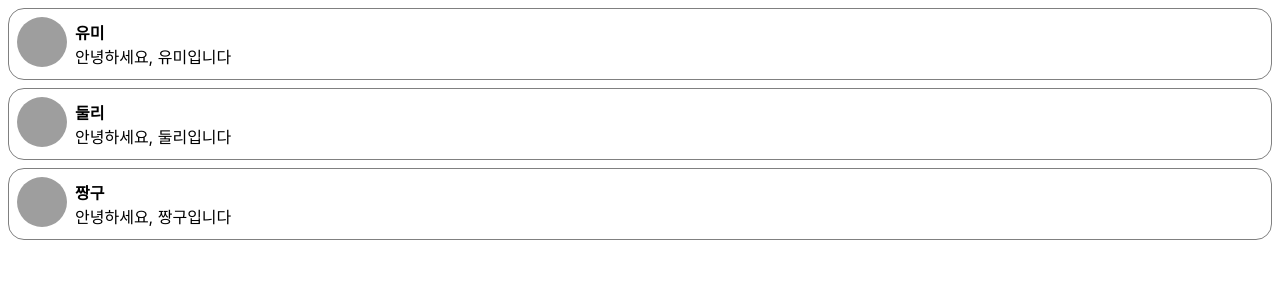
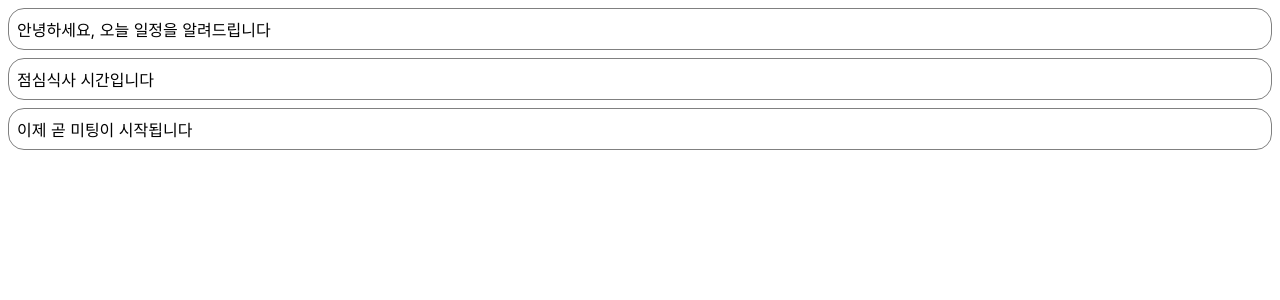
Before and after one commit to YuumiNam/reactStudy, a React (Create React App) app in the folder 예제/my-app/: page / in a window 1280 px wide. Shown: the top 300 px of the page. Built offline with nearby package versions, Linux system fonts and the light colour scheme; grey boxes are pictures that could not be loaded.

Commit message:
react #06

```diff
--- a/예제/my-app/src/ex06/Notification.jsx
+++ b/예제/my-app/src/ex06/Notification.jsx
@@ -6,7 +6,7 @@ const styles = {
         padding: 8,
         display: "flex",
         flexDirection: "row",
-        border: "1px, solid grey",
+        border: "1px solid grey",
         borderRadius: 16,
     },
     messageText: {
@@ -19,13 +19,14 @@ class Notification extends React.Component {
     constructor(props) {
         super(props);
 
+        // 생성자에 state에 아무런 데이터도 가지고 있지 않음
         this.state = {};
     }
 
     render() {
         return (
             <div style={styles.wrapper }>
-                <span style={styles.messageText}>{this.props.message }</span>
+                <span style={styles.messageText }>{this.props.message }</span>
             </div>
         );
     }
--- a/예제/my-app/src/ex06/NotificationList.jsx
+++ b/예제/my-app/src/ex06/NotificationList.jsx
@@ -19,17 +19,23 @@ class NotificationList extends React.Component {
     constructor(props) {
         super(props);
 
+        // 생성자에 Notifivation이라는 빈 배열을 state에 넣어줬음
         this.state = {
-          Notification: [],
+          notifications: [],
         };
     }
 
+    // componentDidMount = Component가 생성되는 시점
+    // setInterval() 함수를 사용하여 매 1초마다 정해진 작업을 수행함
     componentDidMount() {
         const {notifications} = this.state;
         timer = setInterval(() => {
             if (notifications.length < reservedNotifications.length) {
                 const index = notifications.length;
                 notifications.push(reservedNotifications[index]);
+                // state를 업데이트 하기 위하여
+                // setState()함수를 사용했음
+                // state는 직접변경은 절대 하면안되고 반드시 setState()를 통한 변경을 해줘야함
                 this.setState({
                     notifications: notifications,
                 });
@@ -50,4 +56,4 @@ class NotificationList extends React.Component {
     }
 }
 
-export default Notification;
+export default NotificationList;
--- a/예제/my-app/src/index.js
+++ b/예제/my-app/src/index.js
@@ -9,6 +9,7 @@ import reportWebVitals from './reportWebVitals';
 import Library from './ex03/Library';
 import Clock from './ex04/Clock';
 import CommentList from './ex05/CommentList';
+import NotificationList from './ex06/NotificationList';
 
 /**
 * ReactDOM.render => Virtual DOM에서 실제 DOM으로 렌더링되는 과정
@@ -33,10 +34,17 @@ import CommentList from './ex05/CommentList';
 // }, 1000);
 
 // ex05
+// const root = ReactDOM.createRoot(document.getElementById('root'));
+// root.render(
+//   <React.StrictMode>
+//     <CommentList />
+//   </React.StrictMode>
+// );
+
 const root = ReactDOM.createRoot(document.getElementById('root'));
 root.render(
   <React.StrictMode>
-    <CommentList />
+    <NotificationList />
   </React.StrictMode>
 );
 
```
